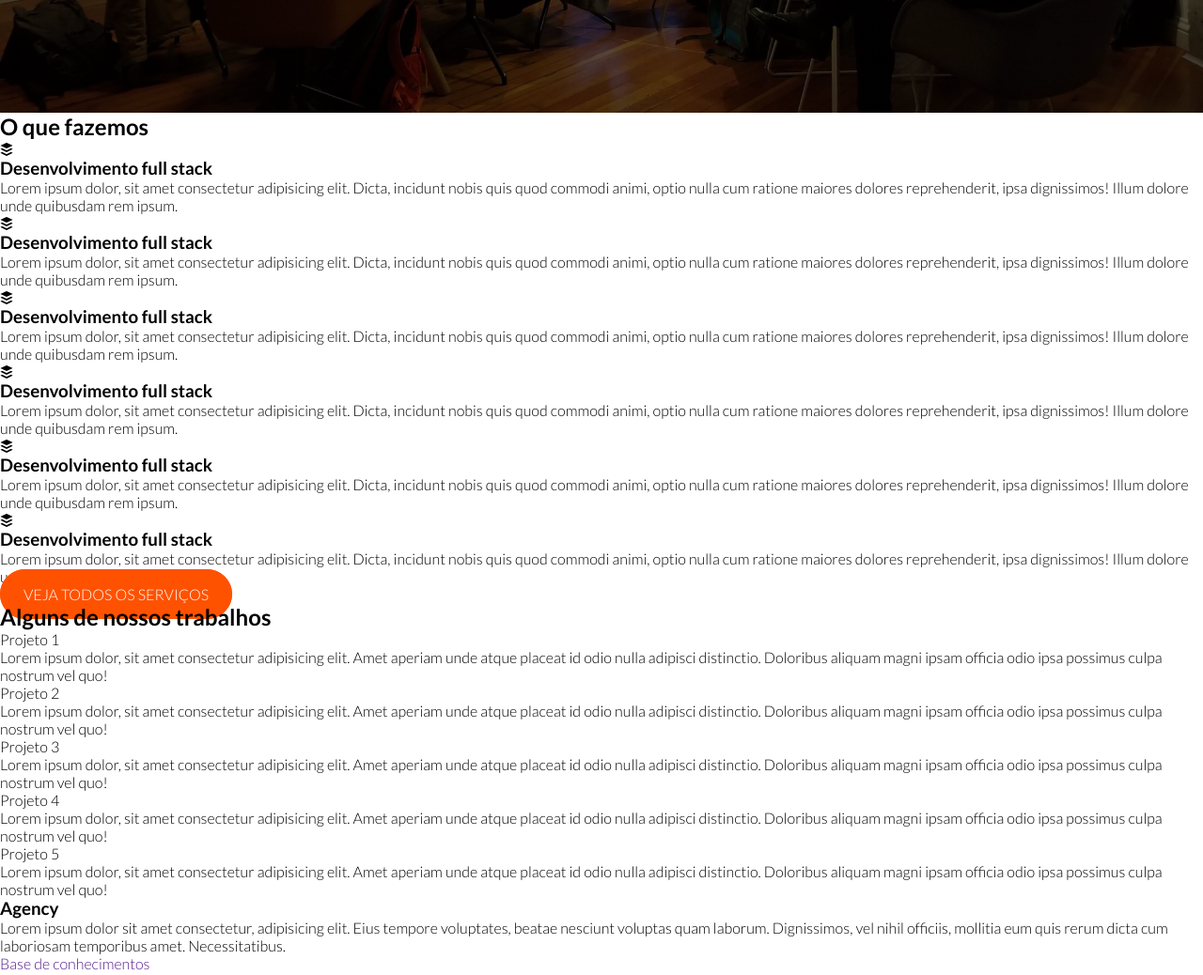
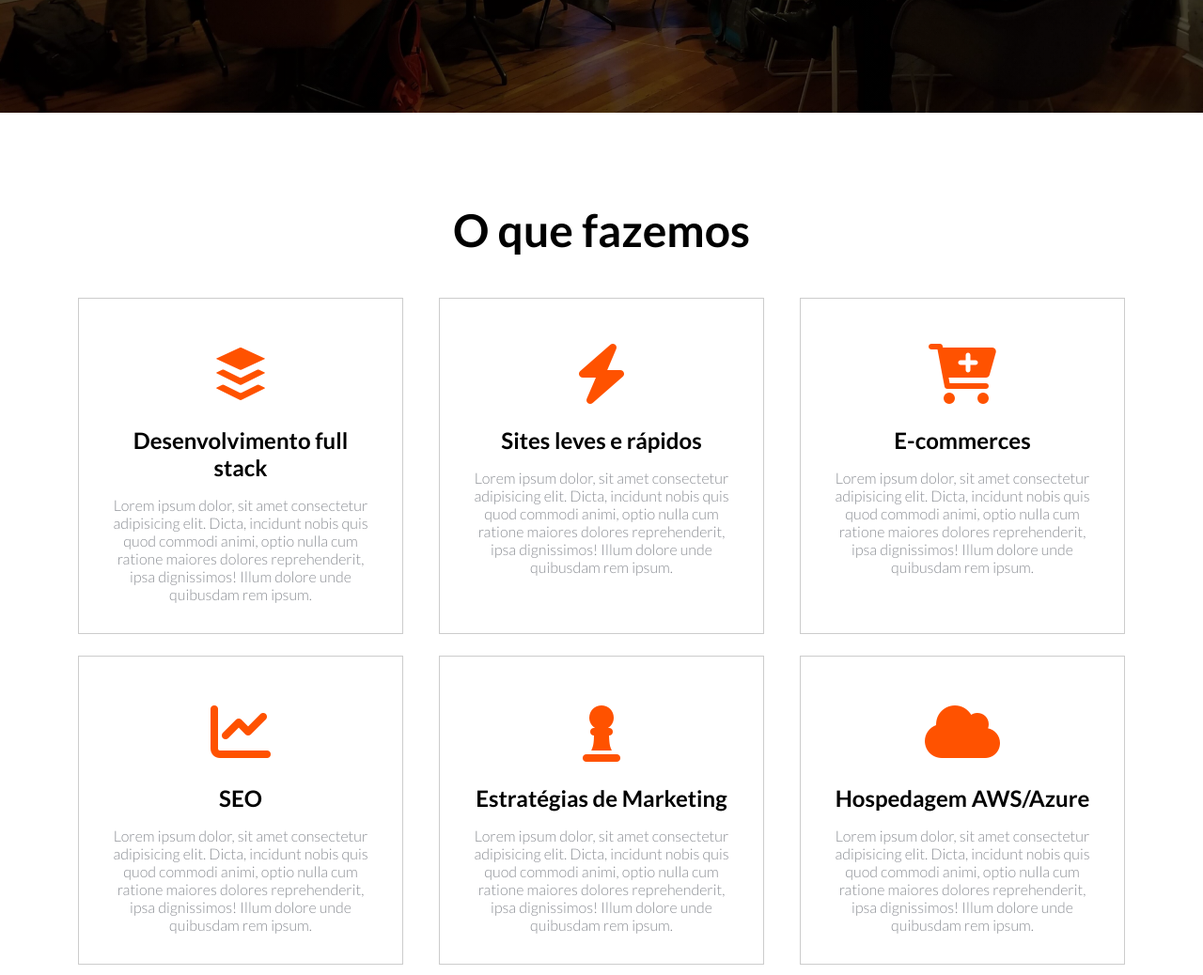
Before and after one commit to ricardoAndrade05/Projeto_Agency, a plain HTML site: page index.html in a window 1280 px wide. Shown: the part 560-1598 px from the top of the page at 94% size. Drawn offline with Linux system fonts and the light colour scheme.

Commit message:
Secao de servicos

```diff
--- a/index.html
+++ b/index.html
@@ -56,36 +56,36 @@
                     quibusdam rem ipsum.</p>
             </div>
             <div class="services-card">
-                <i class="fab fa-buffer"></i>
-                <h3>Desenvolvimento full stack</h3>
+                <i class="fas fa-bolt"></i>
+                <h3>Sites leves e rápidos</h3>
                 <p>Lorem ipsum dolor, sit amet consectetur adipisicing elit. Dicta, incidunt nobis quis quod commodi
                     animi, optio nulla cum ratione maiores dolores reprehenderit, ipsa dignissimos! Illum dolore unde
                     quibusdam rem ipsum.</p>
             </div>
             <div class="services-card">
-                <i class="fab fa-buffer"></i>
-                <h3>Desenvolvimento full stack</h3>
+                <i class="fas fa-cart-plus"></i>
+                <h3>E-commerces </h3>
                 <p>Lorem ipsum dolor, sit amet consectetur adipisicing elit. Dicta, incidunt nobis quis quod commodi
                     animi, optio nulla cum ratione maiores dolores reprehenderit, ipsa dignissimos! Illum dolore unde
                     quibusdam rem ipsum.</p>
             </div>
             <div class="services-card">
-                <i class="fab fa-buffer"></i>
-                <h3>Desenvolvimento full stack</h3>
+                <i class="fas fa-chart-line "></i>
+                <h3>SEO</h3>
                 <p>Lorem ipsum dolor, sit amet consectetur adipisicing elit. Dicta, incidunt nobis quis quod commodi
                     animi, optio nulla cum ratione maiores dolores reprehenderit, ipsa dignissimos! Illum dolore unde
                     quibusdam rem ipsum.</p>
             </div>
             <div class="services-card">
-                <i class="fab fa-buffer"></i>
-                <h3>Desenvolvimento full stack</h3>
+                <i class="fas fa-chess-pawn"></i>
+                <h3>Estratégias de Marketing</h3>
                 <p>Lorem ipsum dolor, sit amet consectetur adipisicing elit. Dicta, incidunt nobis quis quod commodi
                     animi, optio nulla cum ratione maiores dolores reprehenderit, ipsa dignissimos! Illum dolore unde
                     quibusdam rem ipsum.</p>
             </div>
             <div class="services-card">
-                <i class="fab fa-buffer"></i>
-                <h3>Desenvolvimento full stack</h3>
+                <i class="fas fa-cloud"></i>
+                <h3>Hospedagem AWS/Azure</h3>
                 <p>Lorem ipsum dolor, sit amet consectetur adipisicing elit. Dicta, incidunt nobis quis quod commodi
                     animi, optio nulla cum ratione maiores dolores reprehenderit, ipsa dignissimos! Illum dolore unde
                     quibusdam rem ipsum.</p>
--- a/sass/_utilities.sass
+++ b/sass/_utilities.sass
@@ -23,6 +23,10 @@
 %title-text-shadow
     text-shadow: 3px 2px $black
 
+%section-title
+    font-size: 3rem
+    margin-top: 2rem
+    text-align: center
 
 //BTNS
 
--- a/sass/styles.sass
+++ b/sass/styles.sass
@@ -60,3 +60,42 @@
         font-size: 4rem
         margin-top: 1rem
         @extend %title-text-shadow
+
+.services-container
+    text-align: center
+    padding: 2rem
+    margin-top: 2rem
+
+    h2
+        @extend %section-title
+
+    .services-card-container
+        display: flex
+        flex-wrap: wrap
+        justify-content: space-around
+        padding: 2rem
+
+        .services-card
+            width: 30%
+            margin: 1%
+            padding: 2rem
+            border: 1px solid #ccc
+            transition: .3s
+
+            i
+                color: $primary-color
+                font-size: 4rem
+                display: block
+                margin-top: 1rem
+                margin-bottom: 1.5rem
+
+            h3
+                font-size: 1.5rem
+                margin-bottom: 1rem
+
+            p
+                color: $text-color
+
+            &:hover
+                border: transparent
+                box-shadow: 0 1px 10px #ccc
```
Also changed, not shown: css/styles.css, 1 other file.
